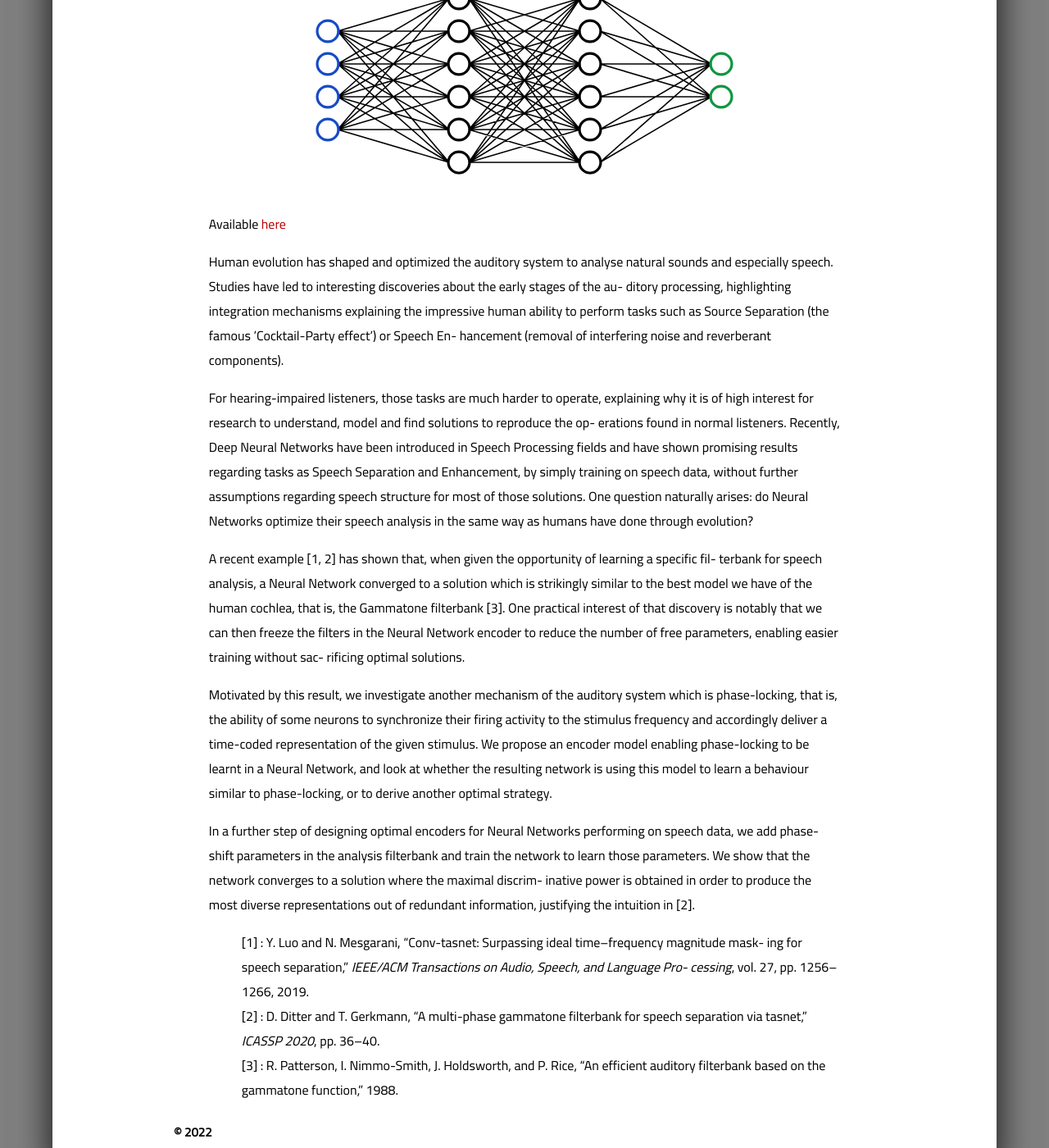
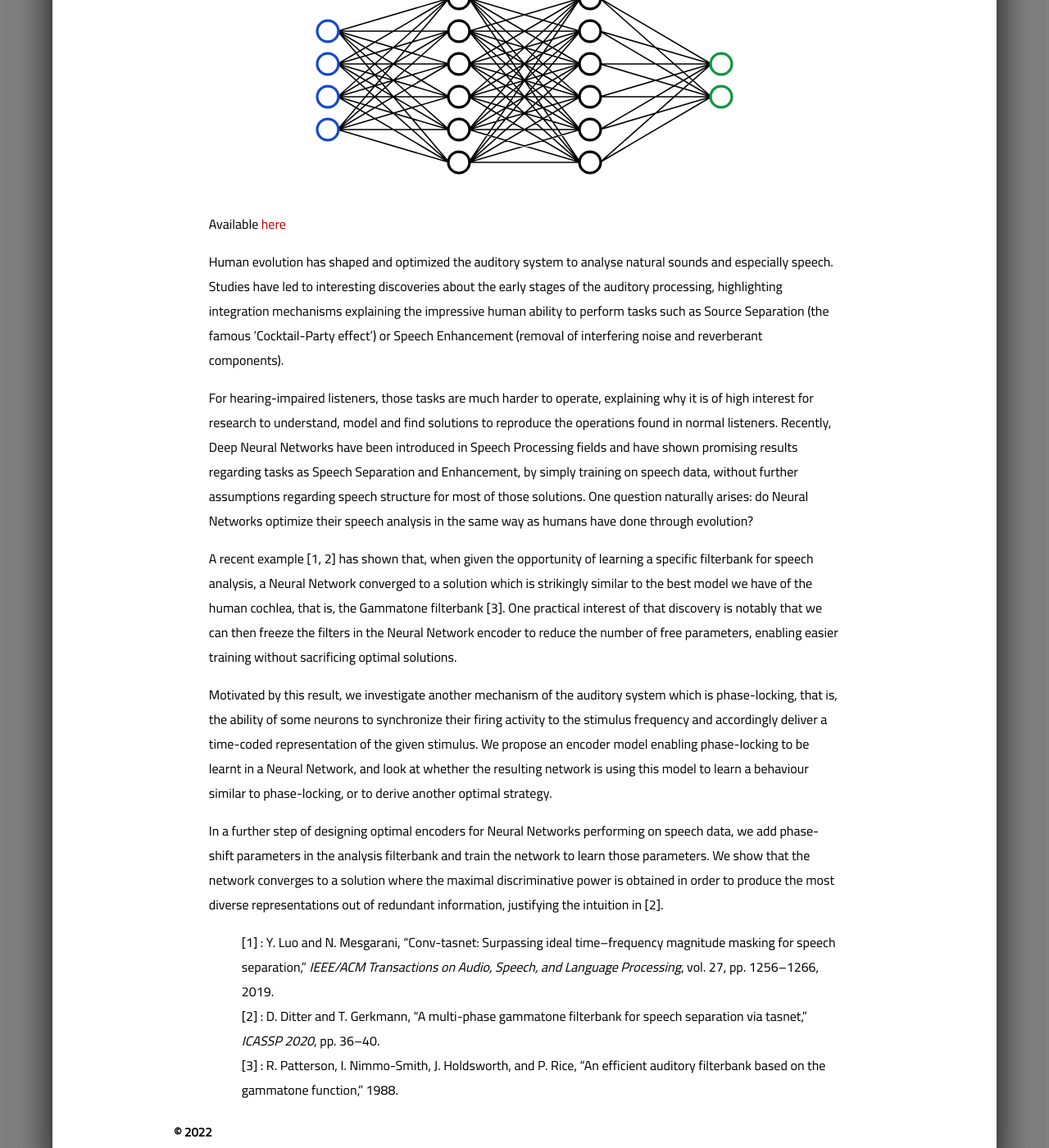
Before and after one commit to jmlemercier/jmlemercier.github.io, a Jekyll site: the page built from _posts/2020-02-06-msc.md, in a window 1280 px wide and 1400 px high, scrolled down 624 px. Shown: the whole window at 82% size. Built offline with Jekyll 4.4.1, drawn with Linux system fonts in a browser that asks for light colours.

Commit message:
publications

```diff
--- a/_posts/2020-02-06-msc.md
+++ b/_posts/2020-02-06-msc.md
@@ -17,25 +17,20 @@ keywords: Auditory modelling, Neural Networks, Nonlinear Filters, PyTorch, Bio-i
 <div class="abstract">
 <p>
 Human evolution has shaped and optimized the auditory system to analyse natural sounds and
-especially speech. Studies have led to interesting discoveries about the early stages of the au-
-ditory processing, highlighting integration mechanisms explaining the impressive human ability
-to perform tasks such as Source Separation (the famous ’Cocktail-Party effect’) or Speech En-
-hancement (removal of interfering noise and reverberant components). </p>
+especially speech. Studies have led to interesting discoveries about the early stages of the auditory processing, highlighting integration mechanisms explaining the impressive human ability
+to perform tasks such as Source Separation (the famous ’Cocktail-Party effect’) or Speech Enhancement (removal of interfering noise and reverberant components). </p>
 <p>
 For hearing-impaired listeners, those tasks are much harder to operate, explaining why it
-is of high interest for research to understand, model and find solutions to reproduce the op-
-erations found in normal listeners. Recently, Deep Neural Networks have been introduced in
+is of high interest for research to understand, model and find solutions to reproduce the operations found in normal listeners. Recently, Deep Neural Networks have been introduced in
 Speech Processing fields and have shown promising results regarding tasks as Speech Separation
 and Enhancement, by simply training on speech data, without further assumptions regarding
 speech structure for most of those solutions. One question naturally arises: do Neural Networks
 optimize their speech analysis in the same way as humans have done through evolution?</p>
 <p>
-A recent example [1, 2] has shown that, when given the opportunity of learning a specific fil-
-terbank for speech analysis, a Neural Network converged to a solution which is strikingly similar
+A recent example [1, 2] has shown that, when given the opportunity of learning a specific filterbank for speech analysis, a Neural Network converged to a solution which is strikingly similar
 to the best model we have of the human cochlea, that is, the Gammatone filterbank [3]. One
 practical interest of that discovery is notably that we can then freeze the filters in the Neural
-Network encoder to reduce the number of free parameters, enabling easier training without sac-
-rificing optimal solutions.</p>
+Network encoder to reduce the number of free parameters, enabling easier training without sacrificing optimal solutions.</p>
 <p>
 Motivated by this result, we investigate another mechanism of the auditory system which
 is phase-locking, that is, the ability of some neurons to synchronize their firing activity to the
@@ -46,15 +41,12 @@ or to derive another optimal strategy.</p>
 <p>
 In a further step of designing optimal encoders for Neural Networks performing on speech
 data, we add phase-shift parameters in the analysis filterbank and train the network to learn
-those parameters. We show that the network converges to a solution where the maximal discrim-
-inative power is obtained in order to produce the most diverse representations out of redundant
+those parameters. We show that the network converges to a solution where the maximal discriminative power is obtained in order to produce the most diverse representations out of redundant
 information, justifying the intuition in [2].</p>
 
 <div class="references">
 <ul class="references">
-<li> [1] : Y. Luo and N. Mesgarani, “Conv-tasnet: Surpassing ideal time–frequency magnitude mask-
-ing for speech separation,” <i>IEEE/ACM Transactions on Audio, Speech, and Language Pro-
-cessing</i>, vol. 27, pp. 1256–1266, 2019. </li>
+<li> [1] : Y. Luo and N. Mesgarani, “Conv-tasnet: Surpassing ideal time–frequency magnitude masking for speech separation,” <i>IEEE/ACM Transactions on Audio, Speech, and Language Processing</i>, vol. 27, pp. 1256–1266, 2019. </li>
 <li> [2] :  D. Ditter and T. Gerkmann, “A multi-phase gammatone filterbank for speech separation
 via tasnet,” <i>ICASSP 2020</i>, pp. 36–40.</li>
 <li> [3] : R. Patterson, I. Nimmo-Smith, J. Holdsworth, and P. Rice, “An efficient auditory filterbank based on the gammatone function,” 1988.</li>
```
